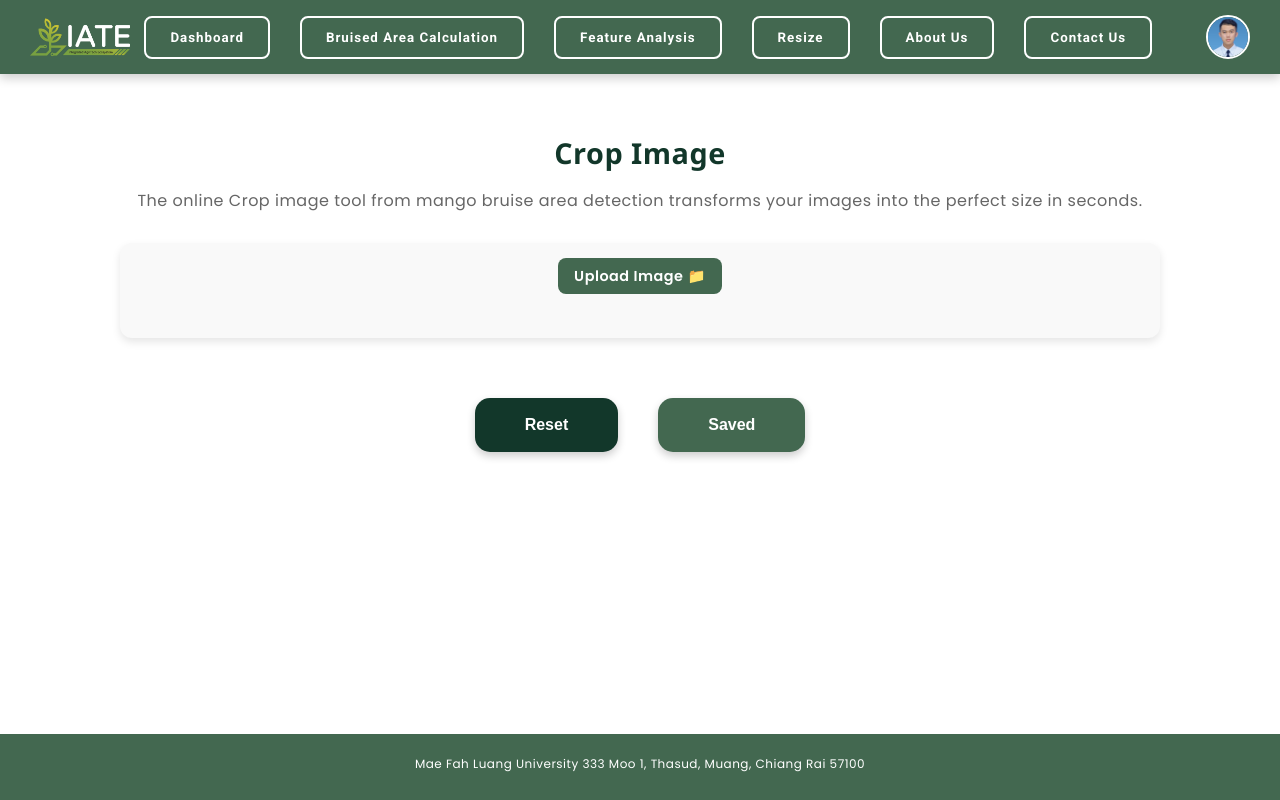
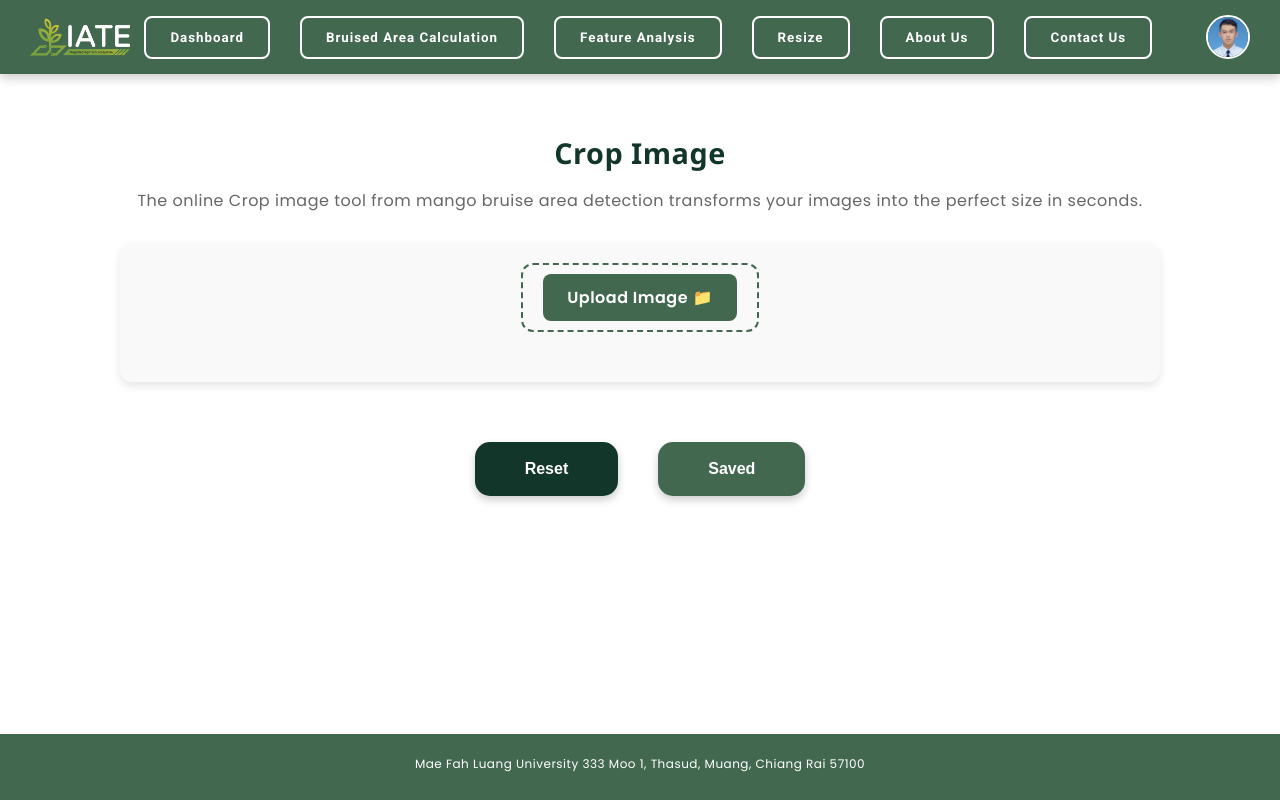
Before and after one commit to 6531503110/mango-bruise-area, a React (Create React App) app: page /cropimage in a window 1280 px wide. Built offline with nearby package versions, Linux system fonts and the light colour scheme.

Commit message:
Update bruise area calculation, crop image and remove background looks better

```diff
--- a/src/components/BruiseAreaCalculation/BruiseAreaCalculation.jsx
+++ b/src/components/BruiseAreaCalculation/BruiseAreaCalculation.jsx
@@ -88,7 +88,7 @@ const BruiseAreaCalculation = () => {
             <div className="bruiseareacalculation-content">
                 <h1 className="bruiseareacalculation-title">Bruise Area Calculation</h1>
                 <p className="bruise-description">
-                    The Bruise area calculation will show the total area of mango and the total bruise area of mango
+                    The Bruise area calculation will show the total area of mango and the total bruise area of mango.
                 </p>
                 <div className="file-upload-container">
                     <div
--- a/src/components/CropImage/CropImage.css
+++ b/src/components/CropImage/CropImage.css
@@ -10,45 +10,6 @@
     padding: 0;
 }
 
-.aspect-ratio-controls {
-    display: flex;
-    gap: 10px;
-    margin-top: 10px;
-}
-
-.aspect-ratio-controls button {
-    padding: 5px 10px;
-    border: none;
-    background-color: #007bff;
-    color: white;
-    cursor: pointer;
-    border-radius: 5px;
-}
-
-.aspect-ratio-controls button:hover {
-    background-color: #0056b3;
-}
-
-.preview-container {
-    margin-top: 20px;
-    text-align: center;
-}
-
-.preview-image {
-    max-width: 100%;
-    height: auto;
-    border: 1px solid #ccc;
-    border-radius: 5px;
-}
-
-.bruiseareacalculation-content {
-    flex: 1;
-    padding: 20px;
-    text-align: center;
-    margin-top: 1.5%;
-}
-
-/* Content */
 .bruiseareacalculation-content {
     flex: 1;
     padding: 40px 20px;
@@ -59,7 +20,6 @@
     font-size: 1.8rem;
     color: #12372A;
     margin-bottom: 10px;
-    margin-top: -0%;
 }
 
 .bruise-description {
@@ -84,16 +44,21 @@
 
 .crop-image-upload {
     margin-bottom: 30px;
+    padding: 20px;
+    border: 2px dashed #436850;
+    border-radius: 12px;
+    background-color: #f9f9f9;
+    transition: border-color 0.3s ease-in-out, background-color 0.3s ease-in-out;
 }
 
 .upload-label {
     background: #436850;
     color: #fff;
-    padding: 8px 16px;
+    padding: 12px 24px;
     border: none;
     border-radius: 8px;
     cursor: pointer;
-    font-size: 0.9rem;
+    font-size: 1rem;
     font-weight: bold;
     transition: background-color 0.3s ease-in-out;
 }
@@ -157,9 +122,9 @@
 }
 
 .btn {
-    padding: 18px 50px;
+    padding: 12px 24px;
     border: none;
-    border-radius: 15px;
+    border-radius: 8px;
     cursor: pointer;
     font-size: 1rem;
     font-weight: bold;
--- a/src/components/RemoveBackground/RemoveBackground.css
+++ b/src/components/RemoveBackground/RemoveBackground.css
@@ -38,6 +38,7 @@
 }
 
 /* Image Container */
+/* Image Container */
 .image-container {
     display: flex;
     flex-direction: column;
@@ -53,16 +54,21 @@
 
 .image-upload {
     margin-bottom: 30px;
+    padding: 20px;
+    border: 2px dashed #436850;
+    border-radius: 12px;
+    background-color: #f9f9f9;
+    transition: border-color 0.3s ease-in-out, background-color 0.3s ease-in-out;
 }
 
 .upload-label {
     background: #436850;
     color: #fff;
-    padding: 8px 16px;
+    padding: 12px 24px;
     border: none;
     border-radius: 8px;
     cursor: pointer;
-    font-size: 0.9rem;
+    font-size: 1rem;
     font-weight: bold;
     transition: background-color 0.3s ease-in-out;
 }
```
